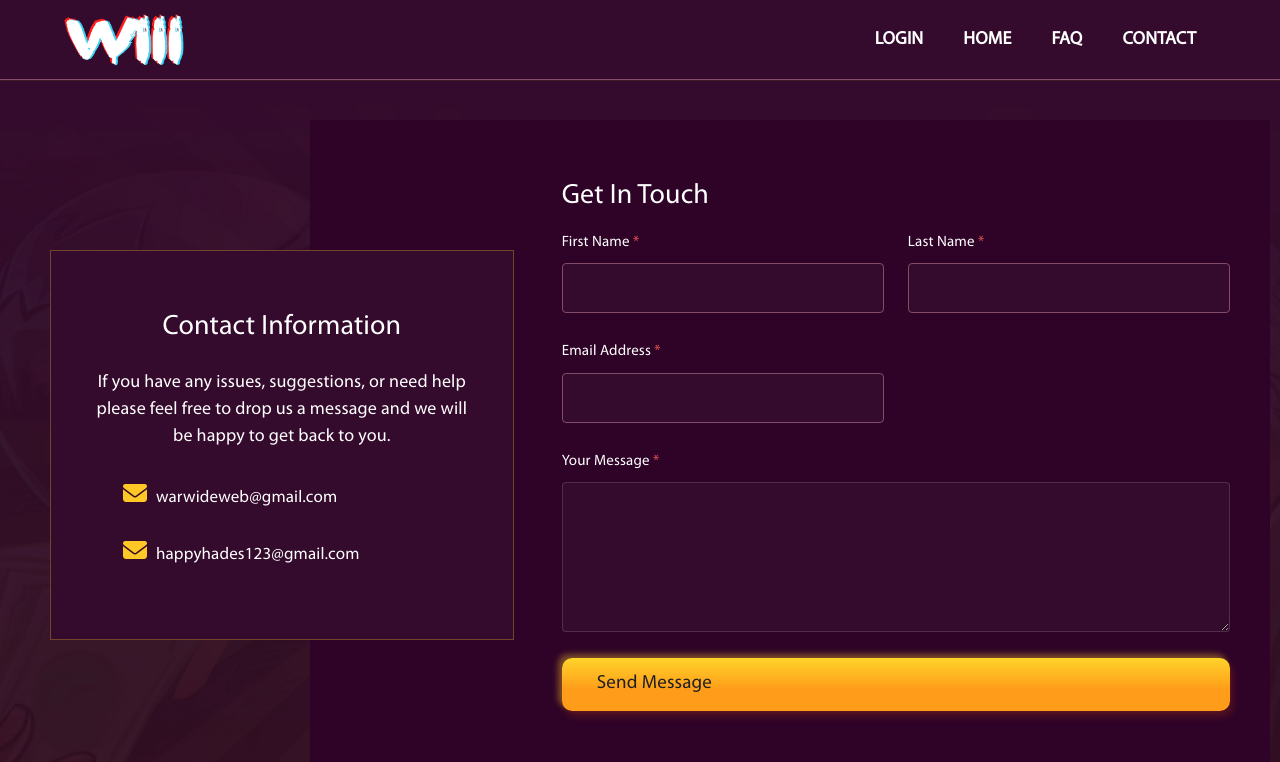
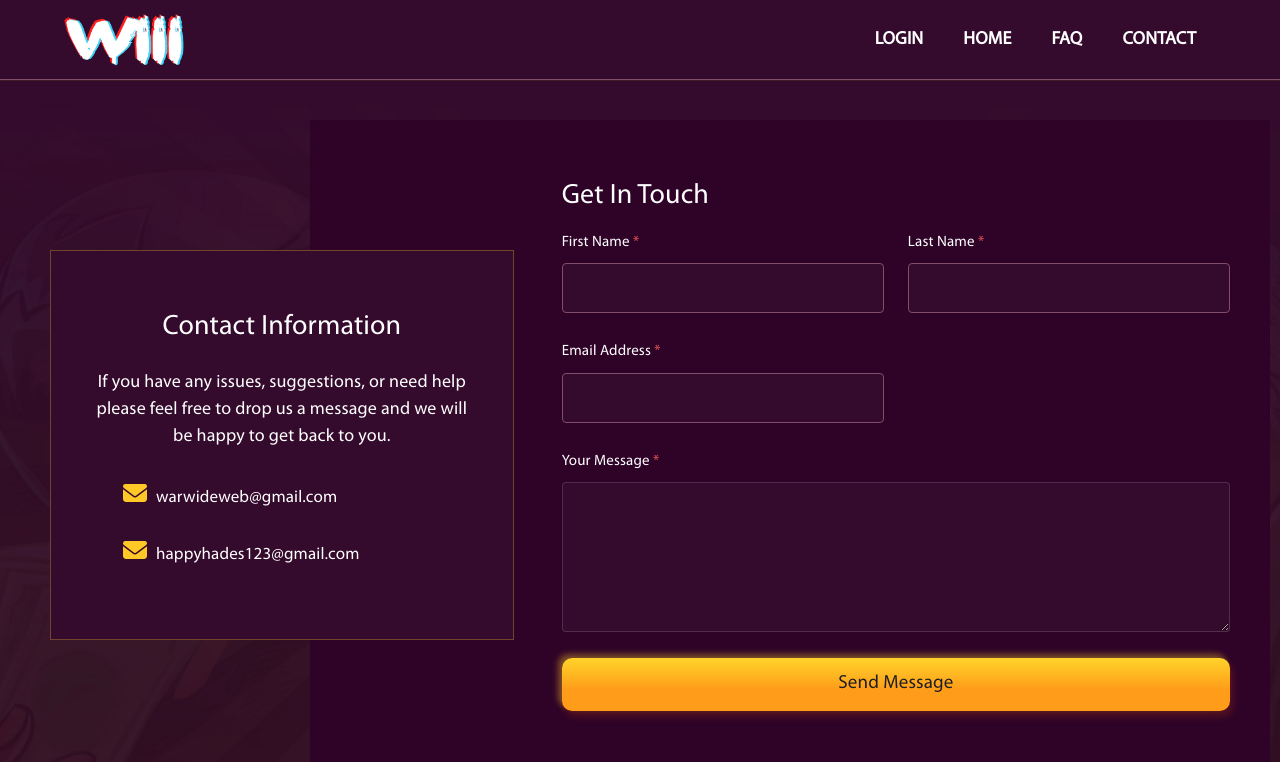
Before and after one commit to ProFullStackDev/Betting-with-metamask, a React (Create React App) app in the folder client/: page /contact in a window 1280 px wide. Shown: the top 762 px of the page. Built offline with nearby package versions, Linux system fonts and the light colour scheme; no server answers; a web font is replaced by a local one.

Commit message:
nearly completed

```diff
--- a/client/src/components/game/counter.js
+++ b/client/src/components/game/counter.js
@@ -31,6 +31,10 @@ const Counter = (props) => {
     };
     isStart ? tmp() : console.log("start game");
 
+    return () => {
+      setCount(countdown - 1);
+    }
+
   }, [countdown]);
   return (
     <div id="countdown">
--- a/client/src/styles/contact.css
+++ b/client/src/styles/contact.css
@@ -16,7 +16,7 @@
     margin: auto;
 }
 
-.contact-info-wrapper{
+.contact-info-wrapper {
     display: flex;
     flex-direction: column;
     justify-content: center;
@@ -29,11 +29,16 @@ a {
     color: #fff !important;
 }
 
-.msg{
+.msg {
     background-color: #340b2d !important;
     color: white !important;
     border: 1px solid rgba(255, 255, 255, 0.17) !important;
 }
+
+.cmn--btn {
+    text-align: center !important;
+}
+
 .cmn--btn:active {
     transform: translateY(5px);
 }
--- a/client/src/styles/counter.css
+++ b/client/src/styles/counter.css
@@ -34,7 +34,7 @@ body {
     stroke-width: 2px;
     stroke: #B32A4B;
     fill: none;
-    animation: countdown 9s linear infinite forwards;
+    animation: countdown 11s linear infinite forwards;
   }
 
   @keyframes countdown {
```
